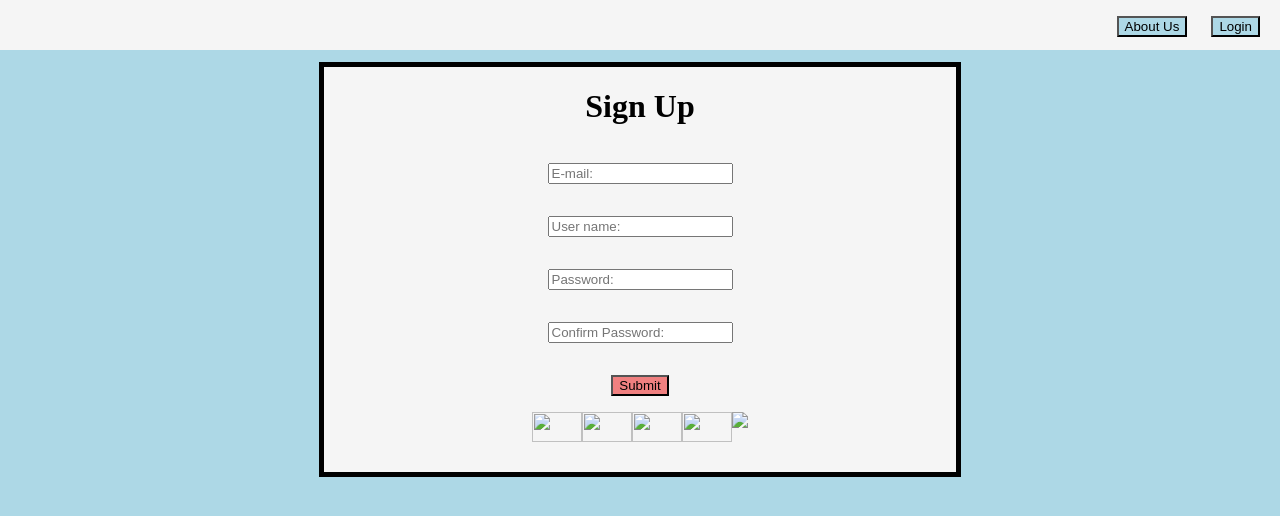
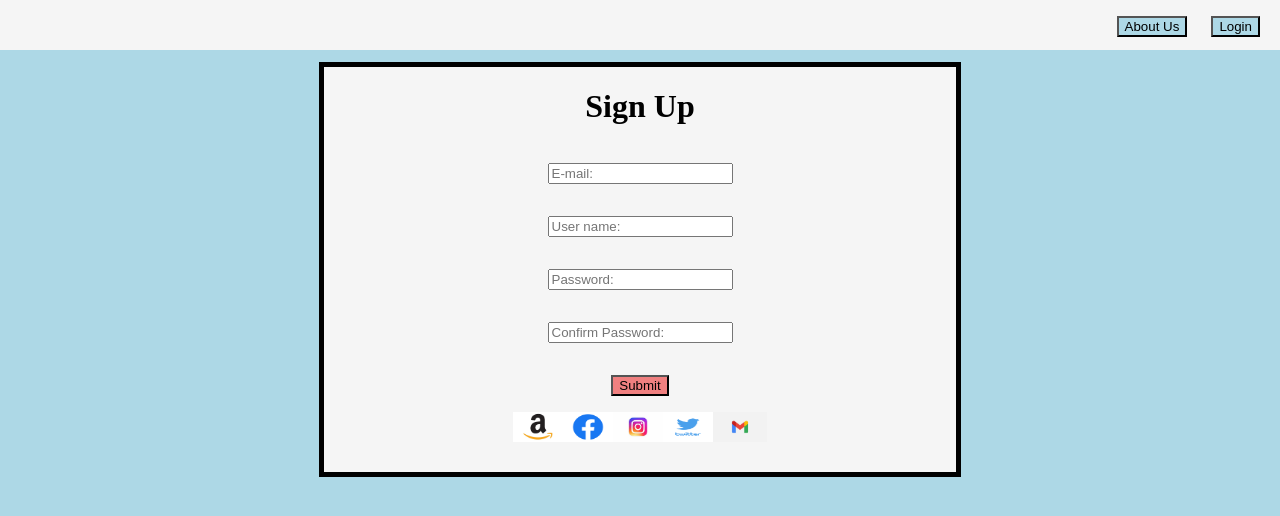
Before and after one commit to robertovega800/ProjectOne-registerPage, a plain HTML site: page index.html in a window 1280 px wide. Drawn offline with Linux system fonts and the light colour scheme.

Commit message:
images fixed

```diff
--- a/index.html
+++ b/index.html
@@ -33,11 +33,11 @@
         </div>
 
         <div id="images">
-            <img src="../projectOne(registerPage)/project-assets/amazonLogo.png" width="50" height="30";>
-            <img src="../projectOne(registerPage)/project-assets/facebookLogo.png" width="50" height="30">
-            <img src="../projectOne(registerPage)/project-assets/instagramLogo.jpg" width="50" height="30">
-            <img src="../projectOne(registerPage)/project-assets/twitterLogo.png" width="50" height="30">
-            <img src="../projectOne(registerPage)/project-assets/gmailLogo.png" wudth="50" height="30">
+            <img src="project-assets/amazonLogo.png" width="50" height="30";>
+            <img src="project-assets/facebookLogo.png" width="50" height="30">
+            <img src="project-assets/instagramLogo.jpg" width="50" height="30">
+            <img src="project-assets/twitterLogo.png" width="50" height="30">
+            <img src="project-assets/gmailLogo.png" wudth="50" height="30">
         </div>
 
     </div>
--- a/main.css
+++ b/main.css
@@ -62,5 +62,5 @@ body p button {
 /*.Register {
    border: 5px solid black;
    margin-left: 15%;
-   margin-right: 15%;*/
-}
+   margin-right: 15%;
+}*?
```
